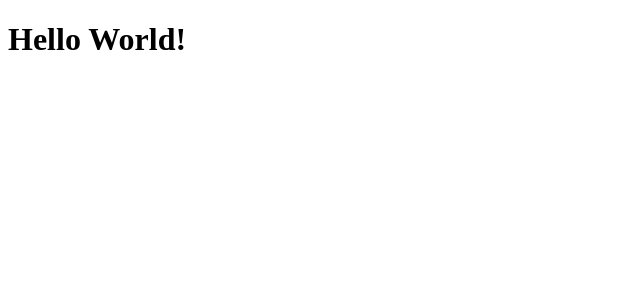
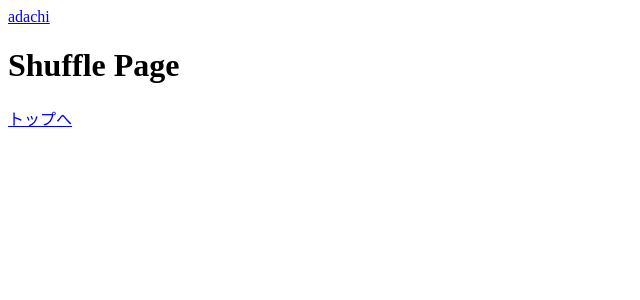
Before and after one commit to yutaroadachi/vite-apps, a React (Vite) app: page /shuffle in a window 1280 px wide. Shown: the top 300 px of the page, without its empty margins (0-640 px from the left). Built offline with nearby package versions, Linux system fonts and the light colour scheme.

Commit message:
feat: React Routerを導入

```diff
--- a/package.json
+++ b/package.json
@@ -15,7 +15,8 @@
   },
   "dependencies": {
     "react": "^18.2.0",
-    "react-dom": "^18.2.0"
+    "react-dom": "^18.2.0",
+    "react-router-dom": "^6.4.3"
   },
   "devDependencies": {
     "@types/node": "^18.11.9",
--- a/src/App.tsx
+++ b/src/App.tsx
@@ -1,7 +1,13 @@
+import { Suspense } from "react"
+import { createBrowserRouter, RouterProvider } from "react-router-dom"
+import routes from "./routes/routes"
+
+const router = createBrowserRouter(routes)
+
 export default function App() {
   return (
-    <main>
-      <h1>Hello World!</h1>
-    </main>
+    <Suspense fallback="Loading...">
+      <RouterProvider router={router} />
+    </Suspense>
   )
 }
--- /dev/null
+++ b/src/routes/index.tsx
@@ -0,0 +1,10 @@
+import { Link as RouterLink } from "react-router-dom"
+
+export default function Top() {
+  return (
+    <>
+      <h1>Top Page</h1>
+      <RouterLink to="/shuffle">シャッフル</RouterLink>
+    </>
+  )
+}
--- /dev/null
+++ b/src/routes/layout.tsx
@@ -0,0 +1,15 @@
+import { Suspense } from "react"
+import { Link as RouterLink, Outlet } from "react-router-dom"
+
+export default function Layout() {
+  return (
+    <main>
+      <header>
+        <RouterLink to="/">adachi</RouterLink>
+      </header>
+      <Suspense fallback="Loading...">
+        <Outlet />
+      </Suspense>
+    </main>
+  )
+}
--- /dev/null
+++ b/src/routes/routes.tsx
@@ -0,0 +1,25 @@
+import { lazy } from "react"
+import { RouteObject } from "react-router-dom"
+import Layout from "./layout"
+
+const Top = lazy(() => import("./"))
+const Shuffle = lazy(() => import("./shuffle"))
+
+const routes: RouteObject[] = [
+  {
+    path: "/",
+    element: <Layout />,
+    children: [
+      {
+        index: true,
+        element: <Top />,
+      },
+      {
+        path: "shuffle",
+        element: <Shuffle />,
+      },
+    ],
+  },
+]
+
+export default routes
--- /dev/null
+++ b/src/routes/shuffle/index.tsx
@@ -0,0 +1,10 @@
+import { Link as RouterLink } from "react-router-dom"
+
+export default function Shuffle() {
+  return (
+    <>
+      <h1>Shuffle Page</h1>
+      <RouterLink to="/">トップへ</RouterLink>
+    </>
+  )
+}
```
Also changed, not shown: 1 other file (tests, documents, lock files or other folders).
